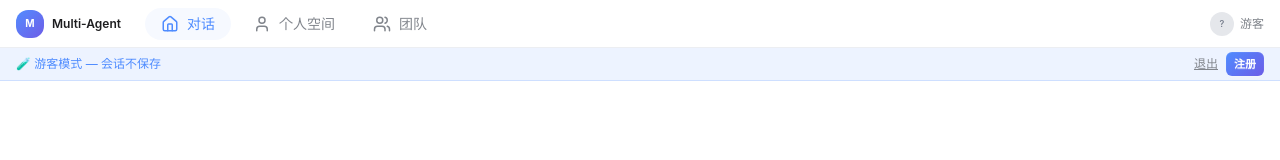
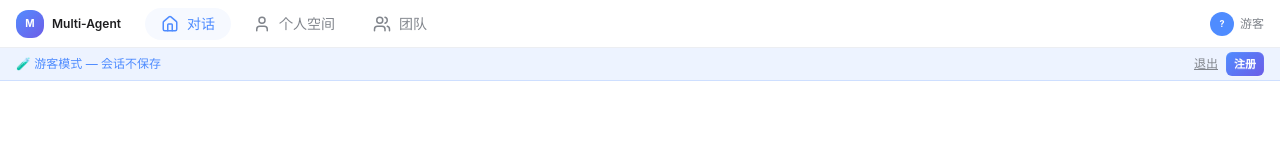
Before and after one commit to Fahaxik1oxxx/Multi-Agent-System, a React (Vite) app in the folder frontend/: page /login in a window 1280 px wide. Both pictures are taken after a click on the button "游客试用". Shown: the top 160 px of the page. Built offline with nearby package versions, Linux system fonts and the light colour scheme; what marked-highlight would draw is missing.

Commit message:
feat(frontend): 顶部栏用户头像升级彩色，提取共享 avatar 工具

```diff
--- a/frontend/src/components/layout/V3Sidebar.tsx
+++ b/frontend/src/components/layout/V3Sidebar.tsx
@@ -4,6 +4,7 @@ import { useAuthStore } from '@/stores/authStore';
 import { Home, User, Users, Settings, LogOut, Shield } from 'lucide-react';
 import { SettingsModal } from '@/components/shared/SettingsModal';
 import { PageModal } from '@/components/shared/PageModal';
+import { avatarColor } from '@/lib/avatar';
 
 const navItems = [
   { to: '/v3', icon: Home, label: '对话' },
@@ -65,7 +66,8 @@ export function V3Sidebar() {
         <div className="relative" ref={menuRef}>
           <button onClick={() => setMenuOpen(!menuOpen)}
             className="flex items-center gap-1.5 text-xs text-[#81858c] hover:text-[#4b5563]">
-            <div className="w-6 h-6 rounded-full bg-gray-200 flex items-center justify-center text-[9px] font-medium text-gray-500">
+            <div className="w-6 h-6 rounded-full flex items-center justify-center text-[9px] font-bold text-white"
+              style={{ background: avatarColor(user?.user_id || 'guest') }}>
               {isGuest ? '?' : (user?.user_name?.charAt(0).toUpperCase() || '?')}
             </div>
             <span className="hidden sm:inline truncate max-w-[60px]">{isGuest ? '游客' : user?.user_name || '?'}</span>
--- a/frontend/src/components/shared/SettingsModal.tsx
+++ b/frontend/src/components/shared/SettingsModal.tsx
@@ -4,16 +4,7 @@ import { userApi } from '@/api/user';
 import { useAuthStore } from '@/stores/authStore';
 import { Eye, EyeOff, Save, Plus, Trash2 } from 'lucide-react';
 import { toast } from 'sonner';
-
-const AVATAR_COLORS = ['#4f8cff', '#8b5cf6', '#10b981', '#f59e0b', '#ef4444', '#06b6d4', '#ec4899', '#6366f1'];
-
-function avatarColor(seed: string): string {
-  let hash = 0;
-  for (let i = 0; i < seed.length; i++) {
-    hash = seed.charCodeAt(i) + ((hash << 5) - hash);
-  }
-  return AVATAR_COLORS[Math.abs(hash) % AVATAR_COLORS.length];
-}
+import { avatarColor } from '@/lib/avatar';
 
 const TABS = [
   { id: 'account', label: '账号', icon: '🧑' },
--- /dev/null
+++ b/frontend/src/lib/avatar.ts
@@ -0,0 +1,13 @@
+export const AVATAR_COLORS = ['#4f8cff', '#8b5cf6', '#10b981', '#f59e0b', '#ef4444', '#06b6d4', '#ec4899', '#6366f1'];
+
+export function avatarColor(seed: string): string {
+  let hash = 0;
+  for (let i = 0; i < seed.length; i++) {
+    hash = seed.charCodeAt(i) + ((hash << 5) - hash);
+  }
+  return AVATAR_COLORS[Math.abs(hash) % AVATAR_COLORS.length];
+}
+
+export function avatarInitial(name: string): string {
+  return (name || '?').charAt(0).toUpperCase();
+}
```
